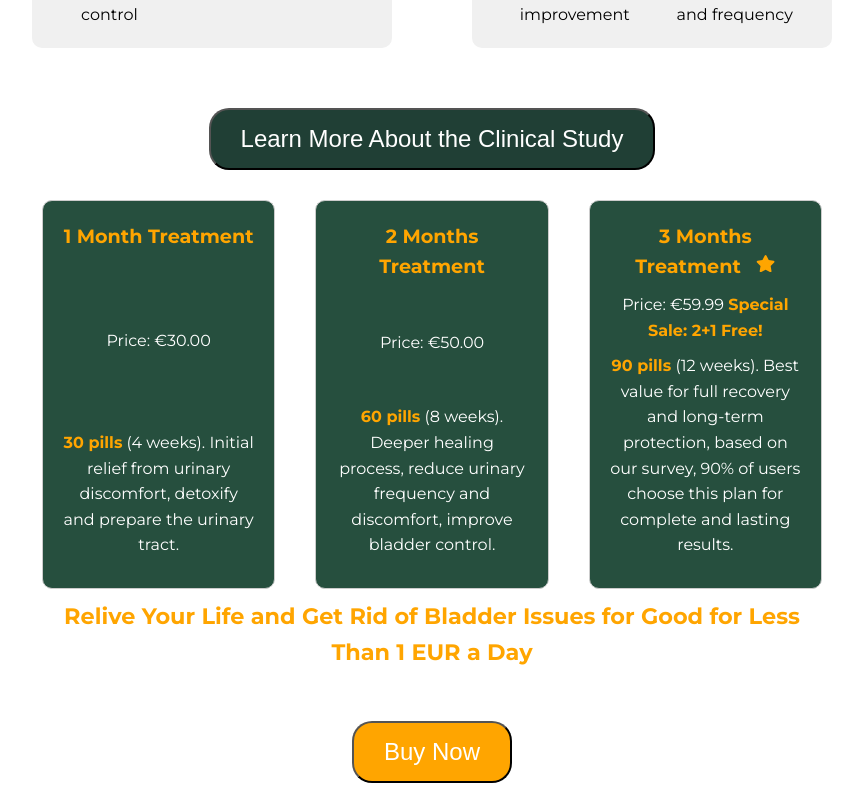
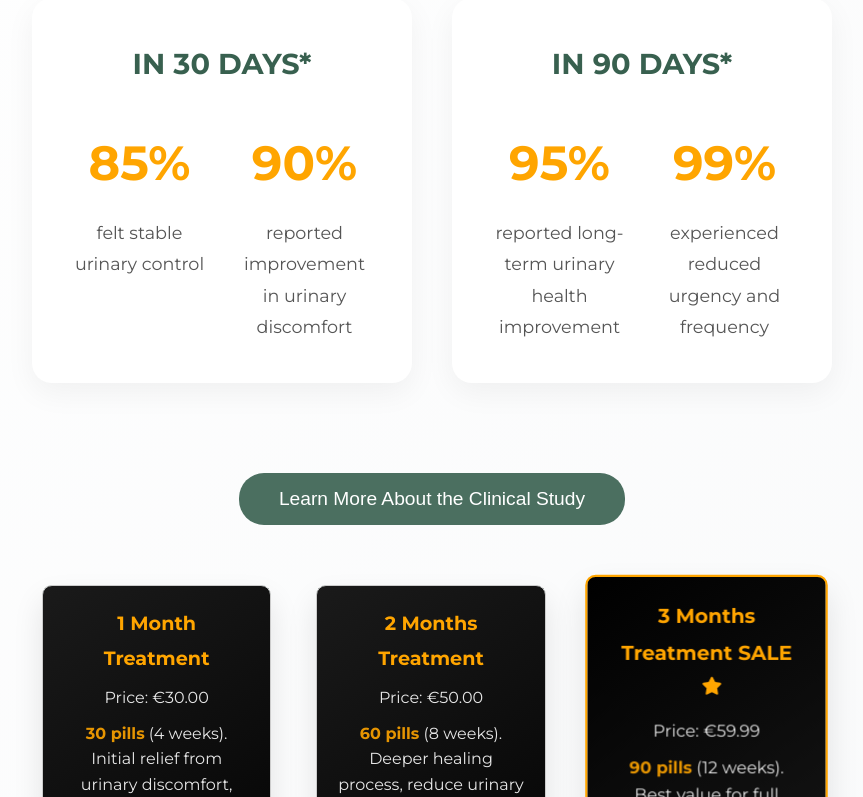
Before and after one commit to DoliTim/Uri-Pro, a React (Create React App) app: page / in a window 1280 px wide. Shown: the part 1903-2700 px from the top of the page, without its empty margins (208-1071 px from the left). Built offline with nearby package versions, Linux system fonts and the light colour scheme.

Commit message:
FORCE: Updated treatment cards styling with new layout

```diff
--- a/src/components/ProductSection.css
+++ b/src/components/ProductSection.css
@@ -2,115 +2,185 @@
   display: flex;
   flex-direction: column;
   align-items: center;
-  padding: 40px 20px;
-  background-color: #ffffff;
+  padding: 80px 20px;
+  background: linear-gradient(135deg, #fff 0%, #f8f9fa 100%);
   text-align: center;
+  min-height: 100vh;
 }
 
-.product-section h1 {
-  font-size: 2.5rem;
-  margin-bottom: 30px;
+.product-heading {
+  font-size: 3.5rem;
   color: rgba(56, 96, 79, 1);
+  margin-bottom: 40px;
+  position: relative;
+  animation: fadeIn 1s ease-out;
+}
+
+.product-heading::after {
+  content: '';
+  position: absolute;
+  bottom: -10px;
+  left: 50%;
+  transform: translateX(-50%);
+  width: 100px;
+  height: 3px;
+  background: orange;
 }
 
 .product-text {
   max-width: 800px;
-  margin: 0 auto 40px auto; /* Centering the product text */
-  color: black;
-  line-height: 1.6;
+  margin: 0 auto 60px;
+  font-size: 1.1rem;
+  line-height: 1.8;
+  color: #333;
+  animation: fadeIn 1s ease-out 0.2s backwards;
+}
+
+.results-section {
+  display: flex;
+  justify-content: center;
+  gap: 40px;
+  width: 100%;
+  max-width: 1000px;
+  margin: 60px auto;
+}
+
+.result-card {
+  background: white;
+  padding: 40px;
+  border-radius: 20px;
+  box-shadow: 0 10px 30px rgba(0,0,0,0.05);
+  flex: 1;
+  max-width: 450px;
+  animation: slideIn 0.8s ease-out;
+}
+
+.result-card h2 {
+  color: rgba(56, 96, 79, 1);
+  font-size: 1.8rem;
+  margin-bottom: 30px;
+}
+
+.result-stats {
+  display: grid;
+  grid-template-columns: 1fr 1fr;
+  gap: 30px;
+}
+
+.result-stats h3 {
+  font-size: 3rem;
+  color: orange;
+  margin: 0;
+  animation: countUp 2s ease-out forwards;
+}
+
+.result-stats p {
+  font-size: 1.1rem;
+  color: #555;
+  margin-top: 10px;
 }
 
 .treatment-options {
   display: flex;
-  justify-content: space-around;
-  align-items: stretch;
-  gap: 20px;
-  flex-wrap: wrap;
+  justify-content: center;
+  gap: 25px;
+  margin: 40px 0;
+  width: 100%;
+  max-width: 1200px;
+  perspective: 1000px;
 }
 
 .treatment-card {
-  background-color: #101111;
+  background: linear-gradient(145deg, #1a1a1a 0%, #000000 100%);
   color: white;
-  padding: 30px;
-  border-radius: 8px;
+  padding: 40px 30px;
+  border-radius: 20px;
   flex: 1;
-  max-width: 300px;
-  display: flex;
-  flex-direction: column;
-  justify-content: space-between;
-  transition: transform 0.3s ease, border-color 0.3s ease;
-  cursor: pointer;
+  max-width: 350px;
+  position: relative;
+  transition: all 0.4s cubic-bezier(0.175, 0.885, 0.32, 1.275);
+  box-shadow: 0 15px 30px rgba(0,0,0,0.1);
+  transform-style: preserve-3d;
+  animation: popIn 0.6s cubic-bezier(0.68, -0.55, 0.265, 1.55);
 }
 
 .treatment-card:hover {
+  transform: translateY(-10px) rotateX(5deg);
+  box-shadow: 0 20px 40px rgba(0,0,0,0.2);
+}
+
+/* Special styling for the 3-month card */
+.treatment-card.best-value {
+  background: linear-gradient(145deg, #000000, #1a1a1a);
   transform: scale(1.05);
+  border: 2px solid orange;
+  z-index: 2;
+}
+
+.treatment-card.best-value::before {
+  content: 'BEST VALUE';
+  position: absolute;
+  bottom: -42px;
+  left: 50%;
+  transform: translateX(-50%);
+  background: orange;
+  color: white;
+  padding: 8px 20px;
+  border-radius: 20px;
+  font-size: 0.9rem;
+  font-weight: bold;
+  letter-spacing: 1px;
+  box-shadow: 0 5px 15px rgba(255,165,0,0.3);
+}
+
+.treatment-card.best-value:hover {
+  transform: translateY(-15px) rotateX(5deg) scale(1.05);
+  box-shadow: 0 25px 50px rgba(0,0,0,0.25);
+}
+
+.treatment-card h2 {
+  font-size: 2rem;
+  margin-bottom: 20px;
+  color: white;
+}
+
+.treatment-card.best-value h2 {
+  color: orange;
+}
+
+.treatment-card p {
+  font-size: 1.1rem;
+  line-height: 1.6;
+  margin-bottom: 15px;
+  opacity: 0.9;
+}
+
+.sale {
+  display: inline-block;
+  background: orange;
+  color: white;
+  padding: 8px 15px;
+  border-radius: 20px;
+  font-size: 0.9rem;
+  font-weight: bold;
+  margin-top: 10px;
+  transform: rotate(-3deg);
+  animation: wiggle 2s infinite;
 }
 
 .treatment-card.selected {
-  border: 2px solid orange;
+  border: 3px solid orange;
+  animation: pulse 2s infinite;
 }
 
-.treatment-card h2 {
-  font-size: 1.8rem;
-  margin-bottom: 10px;
-}
-
-.treatment-card p {
-  font-size: 1rem;
-  margin-bottom: 10px;
-  color: white;
-}
 
 .sale {
-  color: orange;
-  font-weight: bold;
-}
-
-.highlight-text {
-  font-size: 1.4rem;
-  font-weight: bold;
-  color: orange;
-  margin-bottom: 30px;
-}
-
-/* Center the Buy Now button on mobile */
-.buy-now-btn {
-  padding: 15px 30px;
-  font-size: 1.5rem;
-  background-color: orange;
+  background: orange;
   color: white;
-  text-decoration: none;
-  border-radius: 20px;
-  transition: background-color 0.3s ease;
-  margin-top: 20px;
-}
-
-.buy-now-btn:hover {
-  background-color: darkorange;
-}
-
-.expand-btn {
-  padding: 15px 30px;
-  font-size: 1.5rem;
-  background-color: #203f35;
-  color: white;
-  text-decoration: none;
-  border-radius: 20px;
-  transition: background-color 0.3s ease;
-  margin-top: 30px;
-  cursor: pointer;
-}
-
-.expand-btn:hover {
-  background-color: orange;
-}
-
-.essay-container {
-  margin-top: 20px;
-  background-color: #f9f9f9;
-  padding: 20px;
-  border-radius: 20px;
-  transition: all 0.3s ease;
+  padding: 5px 10px;
+  border-radius: 5px;
+  font-size: 0.9rem;
+  margin-left: 10px;
 }
 
 .highlight {
@@ -118,116 +188,97 @@
   font-weight: bold;
 }
 
-.bladder-image-container {
-  text-align: center;
-  margin-top: 20px;
+.buy-now-btn {
+  padding: 20px 60px;
+  font-size: 1.6rem;
+  background: linear-gradient(45deg, #ff8800, #ff6600);
+  color: white;
+  border: none;
+  border-radius: 30px;
+  cursor: pointer;
+  margin-top: 40px;
+  position: relative;
+  overflow: hidden;
+  transition: all 0.3s ease;
+  box-shadow: 0 10px 20px rgba(255,136,0,0.3);
+}
+
+.buy-now-btn:hover {
+  transform: translateY(-5px);
+  box-shadow: 0 15px 30px rgba(255,136,0,0.4);
+}
+
+.expand-btn {
+  padding: 15px 40px;
+  font-size: 1.2rem;
+  background: rgba(56, 96, 79, 0.9);
+  color: white;
+  border: none;
+  border-radius: 25px;
+  cursor: pointer;
+  margin: 30px 0;
+  transition: all 0.3s ease;
+}
+
+.expand-btn:hover {
+  background: orange;
+  transform: translateY(-3px);
+}
+
+.essay-container {
+  background: white;
+  padding: 40px;
+  border-radius: 20px;
+  margin-top: 30px;
+  box-shadow: 0 10px 30px rgba(0,0,0,0.05);
+  animation: expandIn 0.5s ease-out;
 }
 
 .bladder-image-container img {
   max-width: 100%;
-  height: auto;
-  border-radius: 10px;
-  box-shadow: 0 4px 6px rgba(0, 0, 0, 0.1);
+  border-radius: 20px;
+  box-shadow: 0 10px 30px rgba(0,0,0,0.1);
+  margin-top: 30px;
 }
 
-.product-content {
-  display: flex;
-  justify-content: center;
-  align-items: center;
-  margin-bottom: 30px;
-}
-
-.product-image {
-  width: 300px;
-  margin-right: 30px;
-}
-
-.bladder-image {
-  width: 300px;
-}
-
-/* Media queries for mobile responsiveness */
+/* Mobile Adjustments */
 @media (max-width: 768px) {
   .product-section {
-    padding: 20px 15px; /* Reducing padding on mobile */
+    padding: 40px 15px;
   }
 
-  .product-text {
-    max-width: 100%; /* Full width on mobile */
-    margin: 0 auto 20px auto; /* Center the text properly */
+  .product-heading {
+    font-size: 2.5rem;
+  }
+
+  .treatment-options {
+    flex-direction: column;
+    align-items: center;
   }
 
   .treatment-card {
-    max-width: 100%; /* Full width on mobile */
+    width: 100%;
+    max-width: none;
+  }
+
+  .results-section {
+    flex-direction: column;
+  }
+
+  .result-card {
+    max-width: none;
   }
 
   .buy-now-btn {
-    padding: 15px 20px;
+    width: 90%;
+    padding: 15px 30px;
     font-size: 1.4rem;
-    margin: 20px 0; /* Adjusting space for mobile */
-  }
-
-  .expand-btn {
-    padding: 15px 20px;
-    font-size: 1.4rem;
-    margin-top: 20px;
-  }
-}
-.results-section {
-  display: flex;
-  justify-content: space-between;
-  width: 100%;
-  max-width: 800px;
-  margin-bottom: 30px;
-}
-
-.result-card {
-  background-color: #f0f0f0;
-  padding: 20px;
-  border-radius: 10px;
-  width: 45%;
-  text-align: center;
-}
-
-.result-card h2 {
-  font-size: 1.5rem;
-  margin-bottom: 10px;
-  color:rgba(56, 96, 79, 1);
-}
-
-.result-stats {
-  display: flex;
-  justify-content: space-between;
-}
-
-.result-stats div {
-  text-align: center;
-}
-
-.result-stats h3 {
-  font-size: 2.5rem;
-  color: orange;
-  margin: 0;
-}
-
-.result-stats p {
-  font-size: 1rem;
-  color: black;
-  margin-top: 5px;
-}
-/* Mobile adjustments for stacking the result cards */
-@media (max-width: 768px) {
-  .results-section {
-    flex-direction: column;
-    gap: 20px;
-  }
-
-  .result-card {
-    width: 100%; /* Full width on mobile */
   }
 
   .result-stats {
-    flex-direction: column; /* Stack numbers and descriptions vertically */
-    gap: 10px;
+    grid-template-columns: 1fr;
   }
 }
+
+/* All your existing animations stay the same */
+/* (Keep all the @keyframes and animation definitions from the previous CSS) */
--- a/src/components/ProductSection.js
+++ b/src/components/ProductSection.js
@@ -118,8 +118,8 @@ const ProductSection = () => {
             className={`treatment-card best-value ${selectedTreatment === '3-month' ? 'selected' : ''}`}
             onClick={() => handleSelection('3-month')}
           >
-            <h2>3 Months Treatment <FaStar style={{ color: 'orange', marginLeft: '10px' }} /></h2>
-            <p>Price: €59.99 <span className="sale">Special Sale: 2+1 Free!</span></p>
+            <h2>3 Months Treatment SALE <FaStar style={{ color: 'orange', marginLeft: '10px' }} /></h2>
+            <p>Price: €59.99</p>
             <p><span className="highlight">90 pills</span> (12 weeks). Best value for full recovery and long-term protection, based on our survey, 90% of users choose this plan for complete and lasting results.</p>
           </div>
         </div>
```
